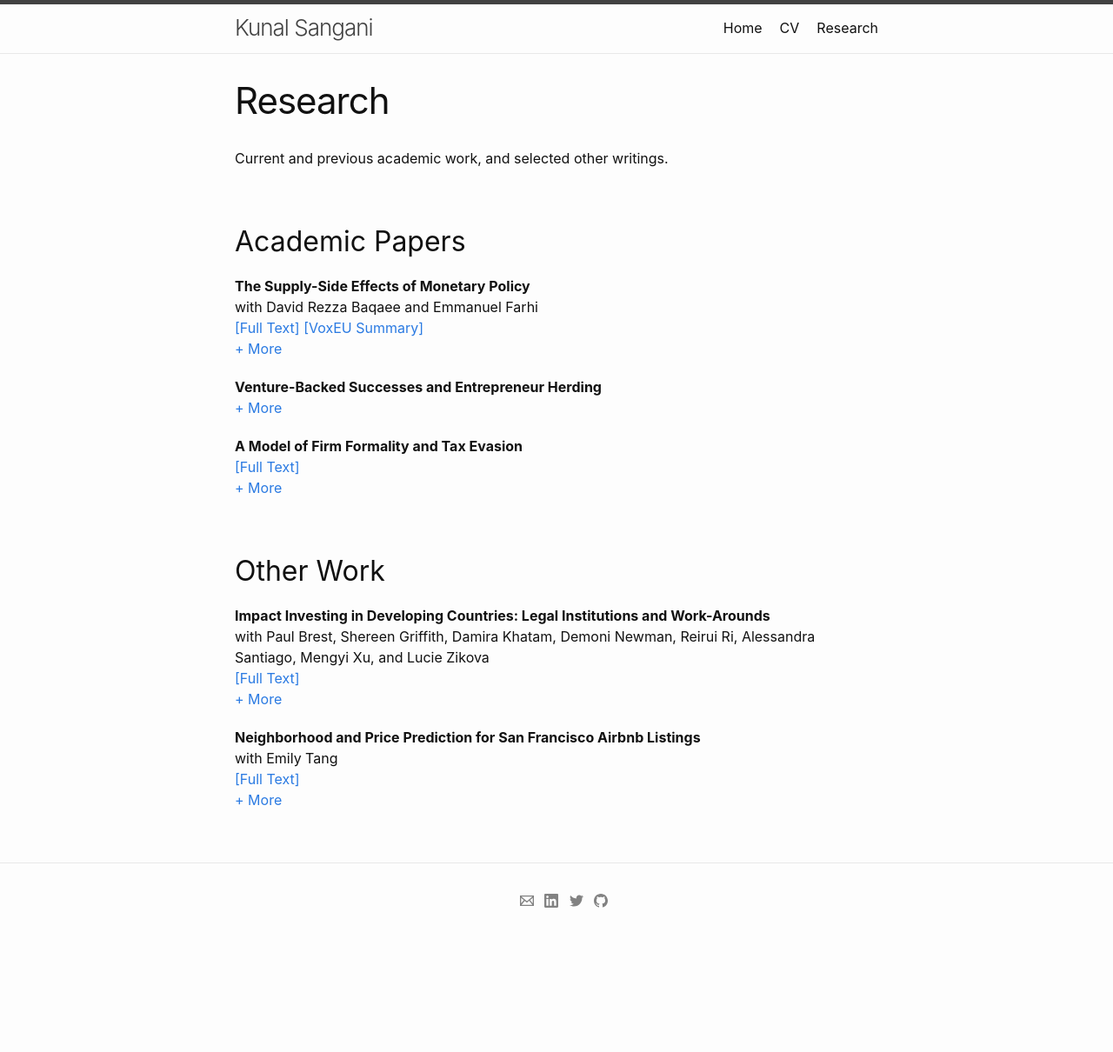
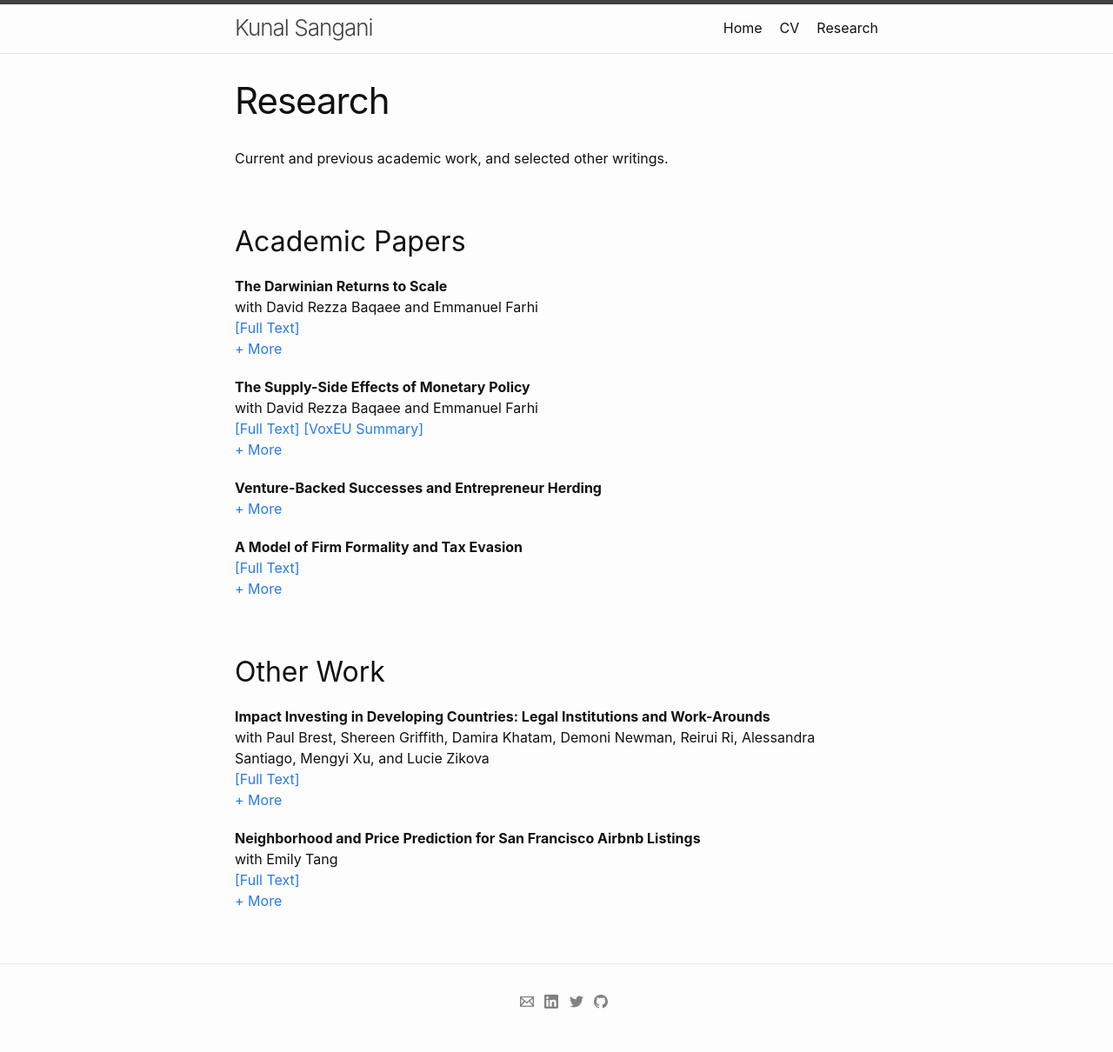
Before and after one commit to kunalsangani/kunalsangani.github.io, a Jekyll site: the page built from research.markdown, in a window 1280 px wide. Shown: the whole page at 87% size. Built offline with Jekyll 4.4.1, drawn with Linux system fonts in a browser that asks for light colours; nearby versions of some CDN libraries; before the commit the page ends 1094 px from its top, so only the background shows below that; part of the change alters nothing that is shown.

Commit message:
Added Darwinian

```diff
--- a/_data/research.yml
+++ b/_data/research.yml
@@ -1,6 +1,36 @@
 - working-papers:
   section_name: Academic Papers
   items:
+    - darwinian:
+      title: The Darwinian Returns to Scale
+      coauthors: David Rezza Baqaee and Emmanuel Farhi
+      links:
+        - paper:
+          name: Full Text
+          href: https://www.google.com/url?q=https%3A%2F%2Fwww.dropbox.com%2Fs%2Fr3gwifq1oytevok%2FDarwinian_live.pdf%3Fraw%3D1&sa=D&sntz=1&usg=AFQjCNEpLW2BC9B8j2PBM7-0ahfXD6jQlw
+      abstract: >-
+        How does an increase in market size, say due to globalization, affect
+        welfare? We study this question using a model with monopolistic competition,
+        heterogeneous markups, and fixed costs. We characterize the change in
+        welfare in the decentralized equilibrium, and decompose it into changes
+        in technical efficiency and allocative efficiency due to reallocations.
+        We show that there are three different types of reallocations that take
+        place: (1) reallocations across firms with heterogeneous price elasticities
+        due to increased entry, (2) reallocations due to the exit of marginally
+        profitable firms, and (3) reallocations due to changes in firms’ markups.
+        Whereas the second and third effects have ambiguous implications for
+        welfare, the first effect, which we call the Darwinian effect, always
+        increases welfare regardless of the shape of demand curves. We
+        non-parametrically calibrate residual demand curves with firm-level data
+        from Belgian manufacturing firms and quantify our theoretical results.
+        We find that mild increasing returns at the micro level can catalyze
+        large increasing returns at the macro level. These aggregate gains are
+        due to the Darwinian effect, which reallocates resources from low- to
+        high-markup firms, and not the death of unproductive firms (2) or
+        changes in markups (3). Our results suggest that a policy-maker can
+        harness Darwinian reallocations in an economy with fixed resources by
+        subsidizing firm entry costs.
+
     - supply_side:
       title: The Supply-Side Effects of Monetary Policy
       coauthors: David Rezza Baqaee and Emmanuel Farhi
@@ -12,22 +42,27 @@
           name: VoxEU Summary
           href: https://voxeu.org/article/monetary-policy-and-productivity-new-transmission-channel
       abstract: >-
-        We propose a supply-side channel for the transmission of monetary policy. We
-        show that in an economy with heterogeneous firms and endogenous markups, monetary shocks
-        have first-order effects on aggregate TFP. If high-markup firms have lower
-        pass-throughs than low-markup firms, as is consistent with the empirical evidence,
-        then a monetary easing generates an endogenous positive “supply shock” that amplifies the
-        positive “demand shock” on output. The result is a flattening of the Phillips
-        curve. This effect is distinct from another mechanism discussed at length in the real
-        rigidities literature: a monetary easing leads to a reduction in desired markups because
-        of strategic complementarities in pricing. We derive a tractable four-equation dynamic model,
-        disciplined by four sufficient statistics from the firm distribution, and use it to show that
-        a monetary easing generates a procyclical hump-shaped response
-        in aggregate TFP and countercyclical dispersion in firm-level TFPR. A calibration using
-        firm-level pass-throughs suggests that the supply-side channel is quantitatively as
-        important as real rigidities, and amplifies both the impact and persistence of monetary shocks.
-        Moreover, this channel becomes stronger, and the Phillips curve becomes
-        flatter, with increases in industrial concentration.
+        We propose a supply-side channel for the transmission of monetary policy.
+        We show that in an economy with heterogeneous firms and endogenous markups,
+        monetary shocks have first-order effects on aggregate productivity.
+        If high-markup firms have lower pass-throughs than low-markup firms,
+        as is consistent with the empirical evidence, then a monetary easing
+        generates an endogenous positive “supply shock” that amplifies the positive
+        “demand shock” on output. The result is a flattening of the Phillips curve.
+        This effect is distinct from another mechanism discussed at length in the
+        real rigidities literature: a monetary easing leads to a reduction in desired
+        markups because of strategic complementarities in pricing. We derive a
+        tractable four-equation dynamic model, disciplined by four sufficient
+        statistics from the distribution of firms, and use it to show that a monetary
+        easing generates a procyclical hump-shaped response in aggregate TFP and
+        countercyclical dispersion in firm-level TFPR. In the data, in line with
+        the model’s predictions, we observe both procyclical aggregate productivity
+        and reallocations to high-markup firms during expansions. A calibration
+        using firm-level pass-throughs suggests that the supply-side channel is
+        quantitatively as important as real rigidities, and amplifies both the
+        impact and persistence of monetary shocks. Moreover, this channel becomes
+        stronger, and the Phillips curve becomes flatter, with increases in
+        industrial concentration.
 
     - herding:
       title: Venture-Backed Successes and Entrepreneur Herding
```
